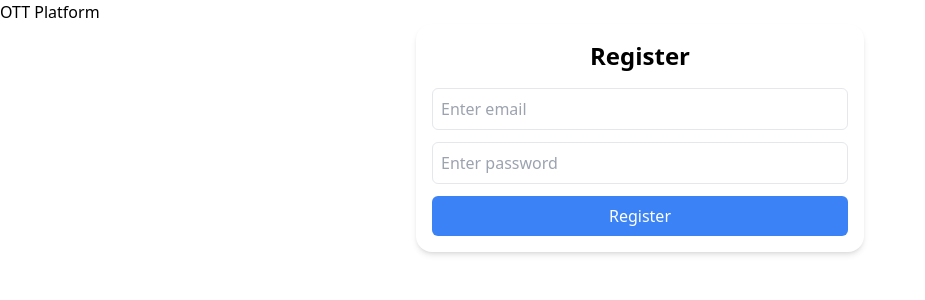
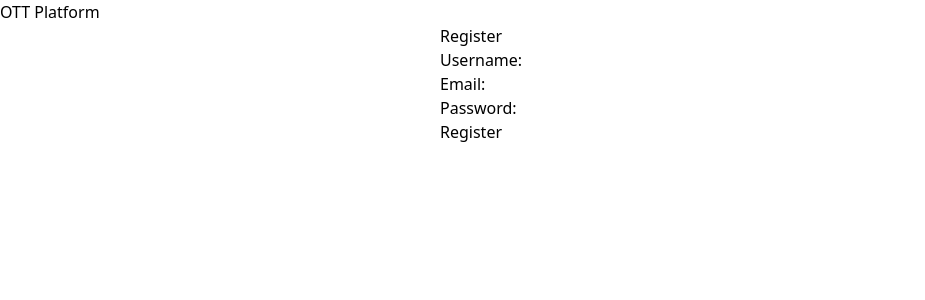
Before and after one commit to priyaprabhu936/ott-frontend, a React (Create React App) app: page /register in a window 1280 px wide. Shown: the top 300 px of the page, without its empty margins (0-925 px from the left). Built offline with nearby package versions, Linux system fonts and the light colour scheme.

Commit message:
Update Register.js

```diff
--- a/src/components/Register.js
+++ b/src/components/Register.js
@@ -1,63 +1,84 @@
 import React, { useState } from "react";
 
-const Register = () => {
-  const [email, setEmail] = useState("");
-  const [password, setPassword] = useState("");
+function Register() {
+  const [form, setForm] = useState({
+    username: "",
+    email: "",
+    password: "",
+  });
 
-  const handleRegister = async (e) => {
+  const [message, setMessage] = useState("");
+
+  const handleChange = (e) => {
+    setForm({ ...form, [e.target.name]: e.target.value });
+  };
+
+  const handleSubmit = async (e) => {
     e.preventDefault();
-
     try {
-      const res = await fetch("https://<your-backend-url>/api/auth/register", {
+      const res = await fetch("https://ott-backend-2.onrender.com/api/auth/register", {
         method: "POST",
-        headers: {
-          "Content-Type": "application/json",
-        },
-        body: JSON.stringify({ email, password }),
+        headers: { "Content-Type": "application/json" },
+        body: JSON.stringify(form),
       });
 
       const data = await res.json();
 
       if (res.ok) {
-        alert("✅ User registered successfully! Now login.");
+        setMessage("✅ Registration successful! You can login now.");
+        setForm({ username: "", email: "", password: "" }); // clear form
       } else {
-        alert("❌ " + (data.message || "Registration failed"));
+        setMessage("❌ " + (data.message || "Registration failed"));
       }
-    } catch (error) {
-      console.error(error);
-      alert("⚠️ Something went wrong!");
+    } catch (err) {
+      console.error(err);
+      setMessage("❌ Something went wrong");
     }
   };
 
   return (
-    <div className="p-4 max-w-md mx-auto bg-white rounded-2xl shadow-md">
-      <h2 className="text-2xl font-bold mb-4 text-center">Register</h2>
-      <form onSubmit={handleRegister} className="flex flex-col gap-3">
+    <div style={{ maxWidth: "400px", margin: "auto" }}>
+      <h2>Register</h2>
+      <form onSubmit={handleSubmit}>
+        <div>
+          <label>Username:</label>
+          <input
+            type="text"
+            name="username"
+            value={form.username}
+            onChange={handleChange}
+            required
+          />
+        </div>
+
+        <div>
+          <label>Email:</label>
           <input
             type="email"
-          placeholder="Enter email"
-          className="p-2 border rounded-md"
-          value={email}
-          onChange={(e) => setEmail(e.target.value)}
+            name="email"
+            value={form.email}
+            onChange={handleChange}
             required
           />
+        </div>
+
+        <div>
+          <label>Password:</label>
           <input
             type="password"
-          placeholder="Enter password"
-          className="p-2 border rounded-md"
-          value={password}
-          onChange={(e) => setPassword(e.target.value)}
+            name="password"
+            value={form.password}
+            onChange={handleChange}
             required
           />
-        <button
-          type="submit"
-          className="bg-blue-500 hover:bg-blue-600 text-white p-2 rounded-md"
-        >
-          Register
-        </button>
+        </div>
+
+        <button type="submit">Register</button>
       </form>
+
+      {message && <p>{message}</p>}
     </div>
   );
-};
+}
 
 export default Register;
```
Lines whose indentation alone changed are shown as unchanged.
